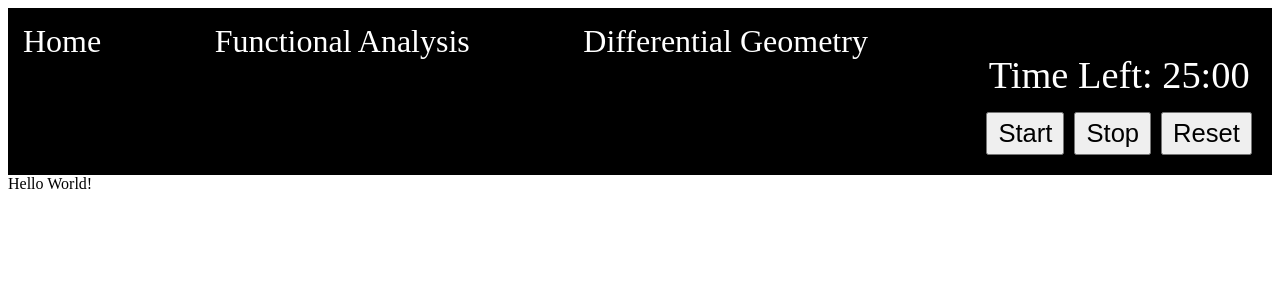
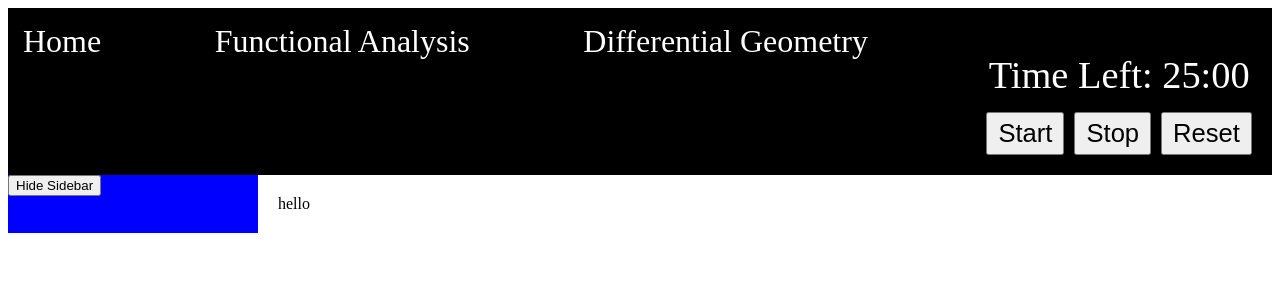
Before and after one commit to Jassalazar1995/DeathByMath, a React (Vite) app in the folder DeathByMath/: page /Funanal/FunanalChapters/1 in a window 1280 px wide. Shown: the top 300 px of the page. Built offline with nearby package versions, Linux system fonts and the light colour scheme.

Commit message:
The chapter spaces now has a page with a working sidebar

```diff
--- a/DeathByMath/src/App.css
+++ b/DeathByMath/src/App.css
@@ -58,8 +58,9 @@
 }
 
 .sidebar {
-  width: 250px; /* Adjust as needed */
-  /* additional styling */
+  width: 250px;
+  background-color: blue;
+
 }
 
 .sidebar.hidden {
@@ -70,5 +71,5 @@
 .content {
   flex-grow: 1;
   padding: 20px;
-  /* additional styling for centered and neat content */
+
 }
--- a/DeathByMath/src/App.jsx
+++ b/DeathByMath/src/App.jsx
@@ -1,29 +1,28 @@
-import { useState } from 'react'
-
-import './App.css'
-import Nav from './components/Nav'
-import DifferentialGeometry from './pages/DifferentialGeometry'
-import Main from './pages/Main'
-import FunctionalAnalysis from './pages/functionalAnalysis'
-import { Routes, Route } from 'react-router-dom'
-import PomodoroClock from './components/PomodoroClock'
+import { useState } from 'react';
+import { Routes, Route } from 'react-router-dom';
+import './App.css';
+import Nav from './components/Nav';
+import Main from './pages/Main';
+import DifferentialGeometry from './pages/DifferentialGeometry';
+import FunctionalAnalysis from './pages/functionalAnalysis';
+import PomodoroClock from './components/PomodoroClock';
+import ChapterPage from './pages/funanalChapters/spaces';
 
 function App() {
-  const [count, setCount] = useState(0)
+    const [count, setCount] = useState(0);
 
     return (
         <>
             <Nav />
-
             <Routes>
                 <Route path='/' element={<Main />} />
                 <Route path='/DiffGeo' element={<DifferentialGeometry />} />
                 <Route path='/Funanal' element={<FunctionalAnalysis />} />
+                <Route path='/Funanal/FunanalChapters/:id' element={<ChapterPage />} />
                 <Route path ='Pomoclock' element={<PomodoroClock />} />
             </Routes>
-    Hello World!
         </>
-  )
+    );
 }
 
-export default App
+export default App;
--- a/DeathByMath/src/pages/funanalChapters/spaces.jsx
+++ b/DeathByMath/src/pages/funanalChapters/spaces.jsx
@@ -0,0 +1,22 @@
+import React from 'react';
+import { useParams } from 'react-router-dom';
+import Sidebar from '../../components/SideBar';
+
+const ChapterPage = () => {
+    const { id } = useParams(); // Get the chapter id from the URL parameter using useParams hook
+    const chapterId = id; // If you want to keep using chapterId in your code
+    const subsections = []; // Define subsections for this chapter
+
+
+    return (
+        <div className="chapter-page">
+            <Sidebar subsections={subsections} />
+            <div className="content">
+
+                hello
+            </div>
+        </div>
+    );
+};
+
+export default ChapterPage;
```
Lines whose indentation alone changed are shown as unchanged.
